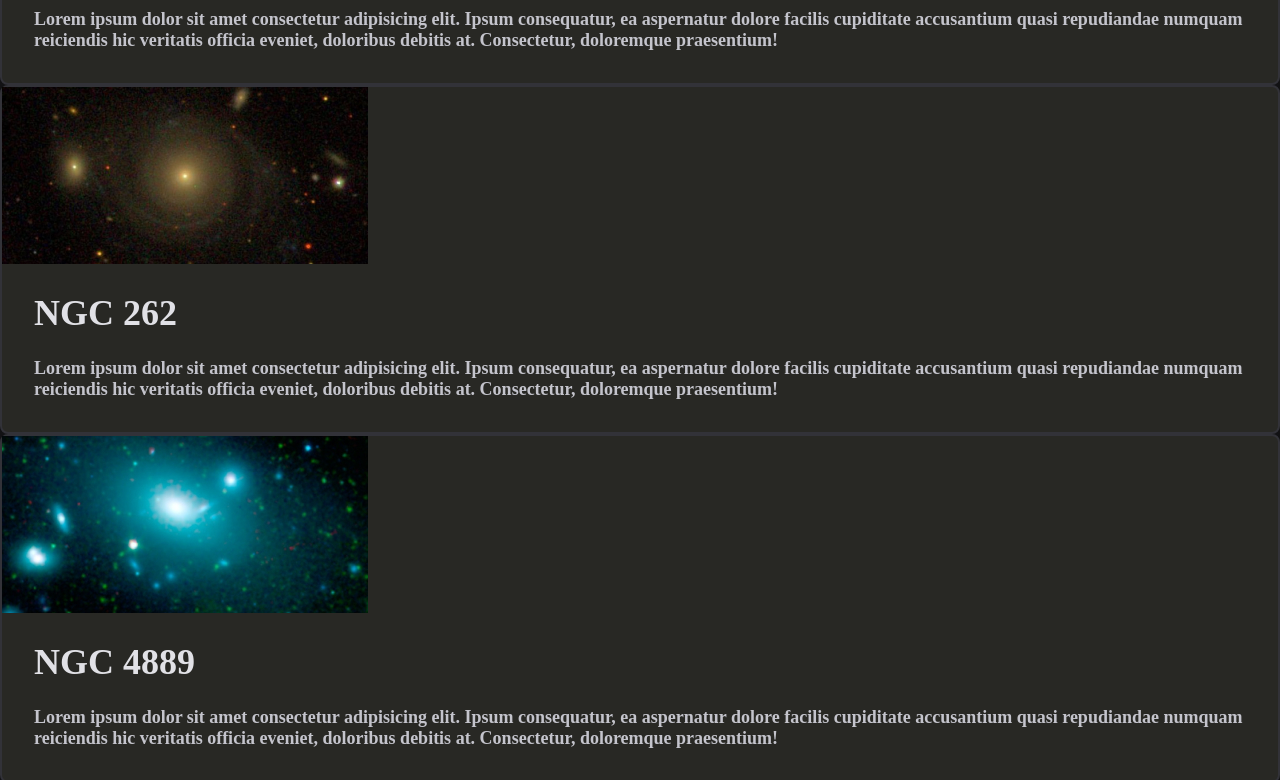
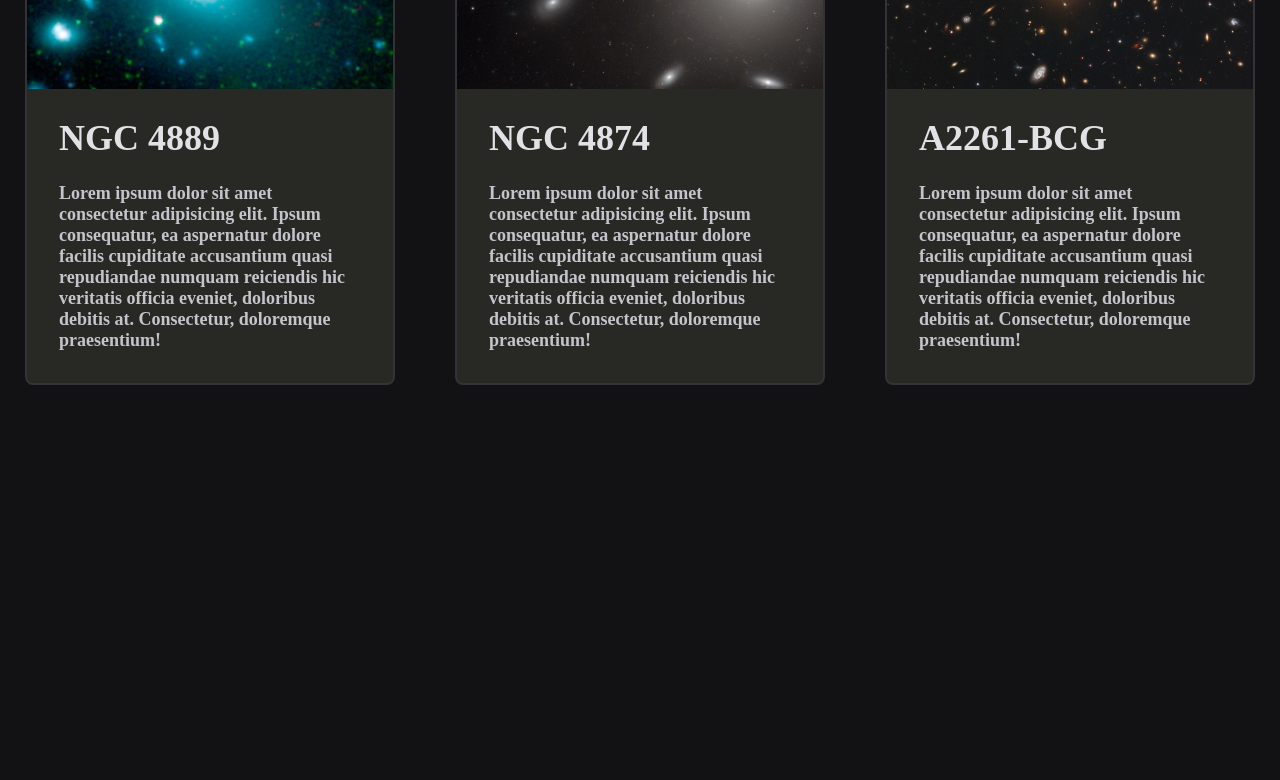
Before and after one commit to thursanches/galaxies, a plain HTML site: page index.html in a window 1280 px wide. Shown: the part 613-1393 px from the top of the page. After the commit the page ends 998 px from the top, so only its background shows below. Drawn offline with Linux system fonts and the light colour scheme.

Commit message:
Applied grid

```diff
--- a/style.css
+++ b/style.css
@@ -6,12 +6,23 @@
 
 body {
   background: #121214;
+
+  padding: 72px 184x;
+}
+
+main {
+  display: grid;
+  grid-template-columns: repeat(3, 370px);
+
+  place-content: center;
+  gap: 48px 60px;
 }
 
 .card {
   background: #282824;
   border: 2px solid #323238;
   border-radius: 8px;
+  overflow: hidden;
 }
 
 .card h2 {
```
